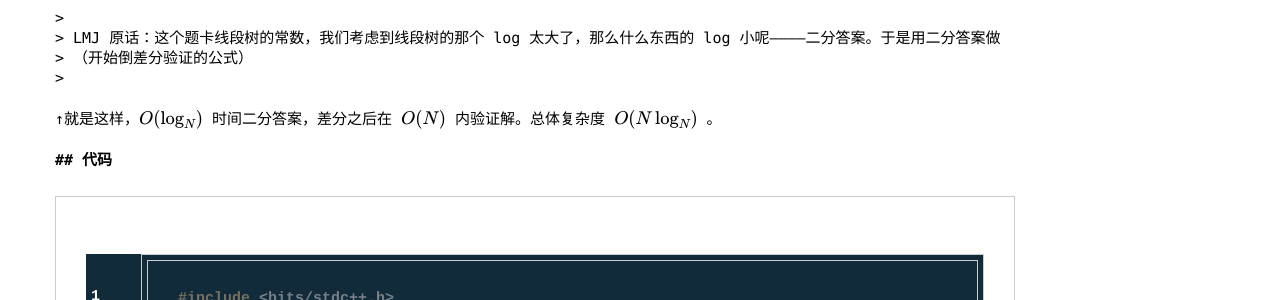
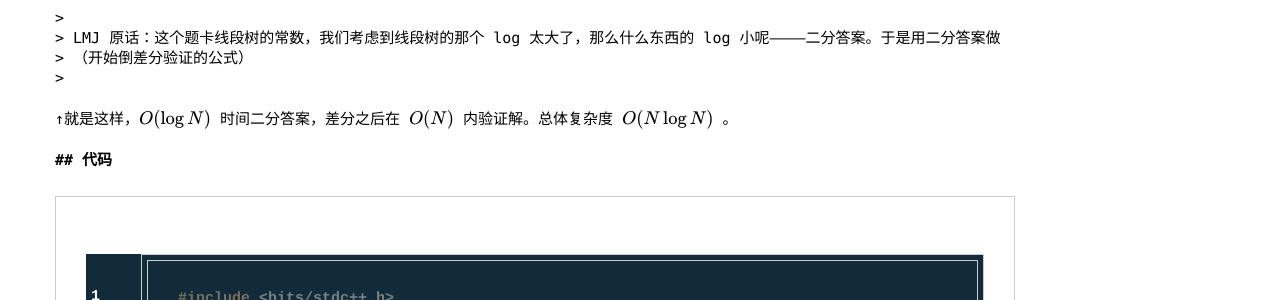
Before and after one commit to zbaxrl/zbaxrl.github.io, a Jekyll site: the page built from _posts/2016-11-10-vijos1782.md, in a window 1280 px wide. Shown: the part 371-671 px from the top of the page. Built offline with Jekyll 4.4.1, drawn with Linux system fonts in a browser that asks for light colours; formulas are drawn with MathJax 3.

```diff
--- a/_posts/2016-11-10-vijos1782.md
+++ b/_posts/2016-11-10-vijos1782.md
@@ -14,7 +14,7 @@ tags: [二分答案, 差分序列]
 
 > LMJ 原话：这个题卡线段树的常数，我们考虑到线段树的那个 log 太大了，那么什么东西的 log 小呢————二分答案。于是用二分答案做（开始倒差分验证的公式）
 
-↑就是这样，$$ O( \log_{N} ) $$ 时间二分答案，差分之后在 $$ O( N ) $$ 内验证解。总体复杂度 $$ O( N\log_{N} ) $$ 。
+↑就是这样，$$ O( \log{N} ) $$ 时间二分答案，差分之后在 $$ O( N ) $$ 内验证解。总体复杂度 $$ O( N \log{N} ) $$ 。
 
 ## 代码
 
```
